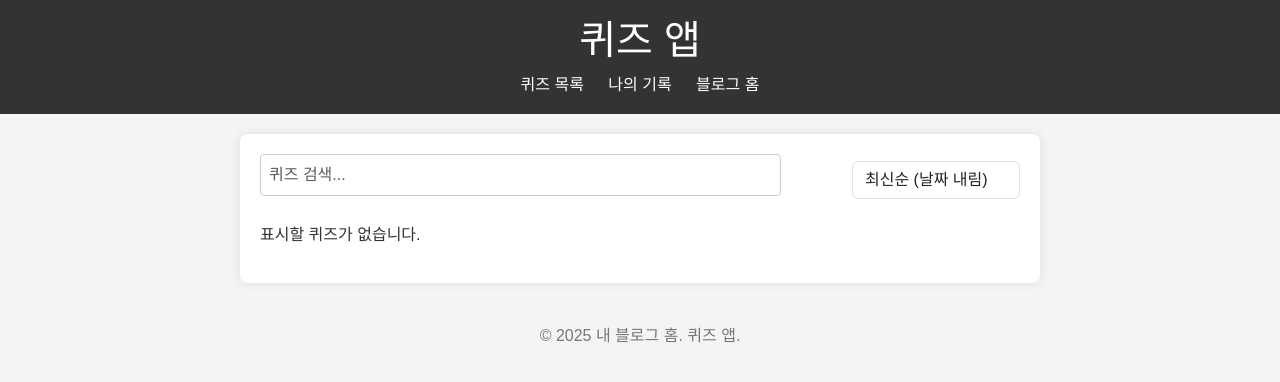
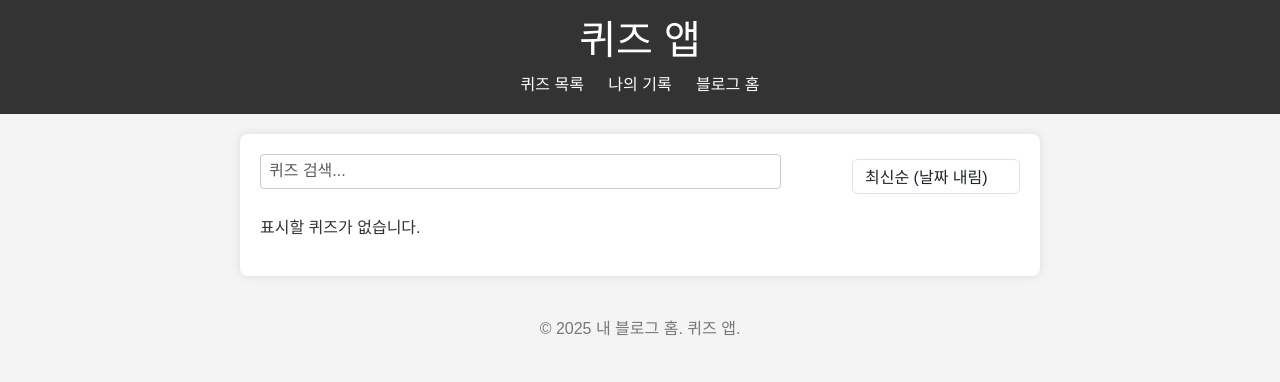
Before and after one commit to randomwalk1225/randomwalk1225.github.io, a Jekyll site: the page built from quiz_app/index.html, in a window 1280 px wide. Shown: the top 382 px of the page. Built offline with Jekyll 4.4.1, drawn with Linux system fonts in a browser that asks for light colours; a script that is not in the unit is left out.

Commit message:
리스트 페이지 검색창, 정렬창 수평 정렬 조정

```diff
--- a/quiz_app/assets/css/quiz_styles.css
+++ b/quiz_app/assets/css/quiz_styles.css
@@ -998,3 +998,33 @@
     font-family: "Consolas", "Menlo", "Courier New", monospace !important; /* Keep monospace */
     font-style: normal !important; /* Keep normal style */
 }
+
+
+/* 1) 검색 input 과 정렬 select 높이 맞추기 */
+#quiz-search-input,
+#quiz-sort-combo {
+  height: 35px;
+  /* form-control 에 이미 padding이 잡혀 있으면,
+     줄 높이가 밀릴 수 있습니다.
+     필요하면 padding 도 조정하세요. */
+  padding-top: 0.375rem;
+  padding-bottom: 0.375rem;
+}
+
+/* 2) input 과 combo 사이 간격 조절 */
+/* inline style 로 margin-right:1rem; 이 잡혀 있는데,
+   혹시 더 좁히고 싶으면 아래처럼 override 가능합니다. */
+#quiz-search-input {
+  margin-right: 0.5rem; /* 원하는 px/ rem 값으로 바꿔주세요 */
+}
+
+/* 3) (옵션) flex gap 을 활용하고 싶다면,
+   인라인 스타일 대신 컨테이너에 gap만 주면 깔끔해집니다. */
+/*
+#quiz-list-container > div:first-child {
+  display: flex;
+  align-items: center;
+  gap: 0.5rem;   // input/ select 사이 간격
+  margin-bottom: 1rem;
+}
+*/
```
